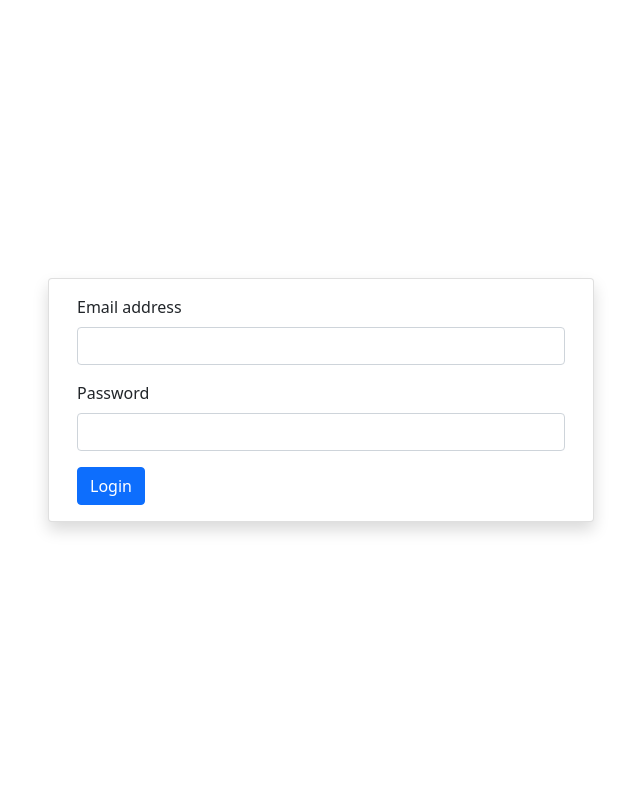
After one commit to francescoborri/reflow-soldering-monitor, a Symfony app: template templates/main/index.html.twig in a window 1280 px wide. The commit adds this page. Shown: the whole page, without its empty margins (46-686 px from the left). Run offline with Twig, Linux system fonts and the light colour scheme; the template is opened without the code that fills it, so the values that code supplies are empty; some libraries are stand-ins or nearby versions.

Commit message:
Implemented client login

```diff
--- /dev/null
+++ b/public/js/api.js
@@ -0,0 +1,45 @@
+const API_BASE_URL = '/api';
+const API_LOGIN = '/login';
+const API_SOLDERED_PCBS = '/soldered_printed_circuit_boards';
+
+let loginCard = document.getElementById('login-card');
+let monitorCard = document.getElementById('monitor-card');
+
+async function monitor() {
+    let response = await axios.get(`${API_BASE_URL}${API_SOLDERED_PCBS}`, { params: { page: 1 } });
+}
+
+function login(email, password) {
+    let response = await axios.post(`${API_BASE_URL}${API_LOGIN}`, {
+        email: email,
+        password: password
+    });
+
+    sessionStorage.setItem('token', response.data.token);
+
+    loginCard.classList.add('d-none');
+    monitorCard.classList.remove('d-none');
+}
+
+function logout() {
+    sessionStorage.removeItem('token');
+    monitorCard.innerHTML = '';
+
+    loginCard.classList.remove('d-none');
+    monitorCard.classList.add('d-none');
+}
+
+function main() {
+    let interval = setInterval(function () {
+        clearInterval(interval);
+    }, 10000);
+}
+
+document.getElementById('login-form').onsubmit = async function (event) {
+    event.preventDefault();
+
+    let email = document.getElementById('email').value;
+    let password = document.getElementById('password').value;
+
+    login(email, password);
+};
--- a/src/Repository/MeasurementRepository.php
+++ b/src/Repository/MeasurementRepository.php
@@ -4,7 +4,6 @@ namespace App\Repository;
 
 use App\Entity\Measurement;
 use Doctrine\Bundle\DoctrineBundle\Repository\ServiceEntityRepository;
-use Doctrine\Common\Collections\Collection;
 use Doctrine\Persistence\ManagerRegistry;
 
 /**
@@ -21,7 +20,7 @@ class MeasurementRepository extends ServiceEntityRepository
         parent::__construct($registry, Measurement::class);
     }
 
-    public function getByRange(\DateTimeInterface $start, \DateTimeInterface $end): Collection
+    public function getByRange(\DateTimeInterface $start, \DateTimeInterface $end)
     {
         return $this->createQueryBuilder('measurement')
             ->andWhere('measurement.datetime >= :start')
--- a/templates/base.html.twig
+++ b/templates/base.html.twig
@@ -2,11 +2,20 @@
 <html>
 	<head>
 		<meta charset="UTF-8">
-        <title>{% block title %}{% endblock %}</title>
-        {% block stylesheets %}{% endblock %}
+		<meta name="viewport" content="width=device-width, initial-scale=1">
+		{% block css %}
+			<link href="https://cdn.jsdelivr.net/npm/bootstrap@5.0.1/dist/css/bootstrap.min.css" rel="stylesheet" integrity="sha384-+0n0xVW2eSR5OomGNYDnhzAbDsOXxcvSN1TPprVMTNDbiYZCxYbOOl7+AMvyTG2x" crossorigin="anonymous">
+		{% endblock %}
+		<title>
+			{% block title %}{% endblock %}
+		</title>
 	</head>
 	<body>
+        <div class="container-fluid vh-100 d-flex">
 		    {% block body %}{% endblock %}
-        {% block javascripts %}{% endblock %}
+        </div>
+		{% block js %}
+			<script src="https://cdn.jsdelivr.net/npm/bootstrap@5.0.1/dist/js/bootstrap.bundle.min.js" integrity="sha384-gtEjrD/SeCtmISkJkNUaaKMoLD0//ElJ19smozuHV6z3Iehds+3Ulb9Bn9Plx0x4" crossorigin="anonymous"></script>
+		{% endblock %}
 	</body>
 </html>
--- /dev/null
+++ b/templates/main/index.html.twig
@@ -0,0 +1,34 @@
+{% extends 'base.html.twig' %}
+
+{% block title %}
+	Monitor
+{% endblock %}
+
+{% block body %}
+	<div class="container m-auto row">
+		<div class="card shadow col-md-6 col-sm-8 col-10" id="login-card">
+			<div class="card-body">
+				<form id="login-form">
+					<div class="mb-3">
+						<label for="email" class="form-label">Email address</label>
+						<input type="text" id="email" class="form-control">
+					</div>
+					<div class="mb-3">
+						<label for="password" class="form-label">Password</label>
+						<input type="password" id="password" class="form-control">
+					</div>
+                    <button type="submit" class="btn btn-primary">Login</button>
+				</form>
+			</div>
+		</div>
+		<div class="card d-none" id="monitor-card">
+
+        </div>
+	</div>
+{% endblock %}
+
+{% block js %}
+    {{ parent() }}
+    <script src="https://cdnjs.cloudflare.com/ajax/libs/axios/0.21.1/axios.min.js" integrity="sha512-bZS47S7sPOxkjU/4Bt0zrhEtWx0y0CRkhEp8IckzK+ltifIIE9EMIMTuT/mEzoIMewUINruDBIR/jJnbguonqQ==" crossorigin="anonymous" referrerpolicy="no-referrer"></script>
+    <script src="js/api.js" type="text/javascript"></script>
+{% endblock %}
```
Also changed, not shown: src/Controller/MainController.php (added, +18 -0 lines), src/Entity/SolderedPrintedCircuitBoard.php (+25 -21 lines). Lines whose indentation alone changed are shown as unchanged.
